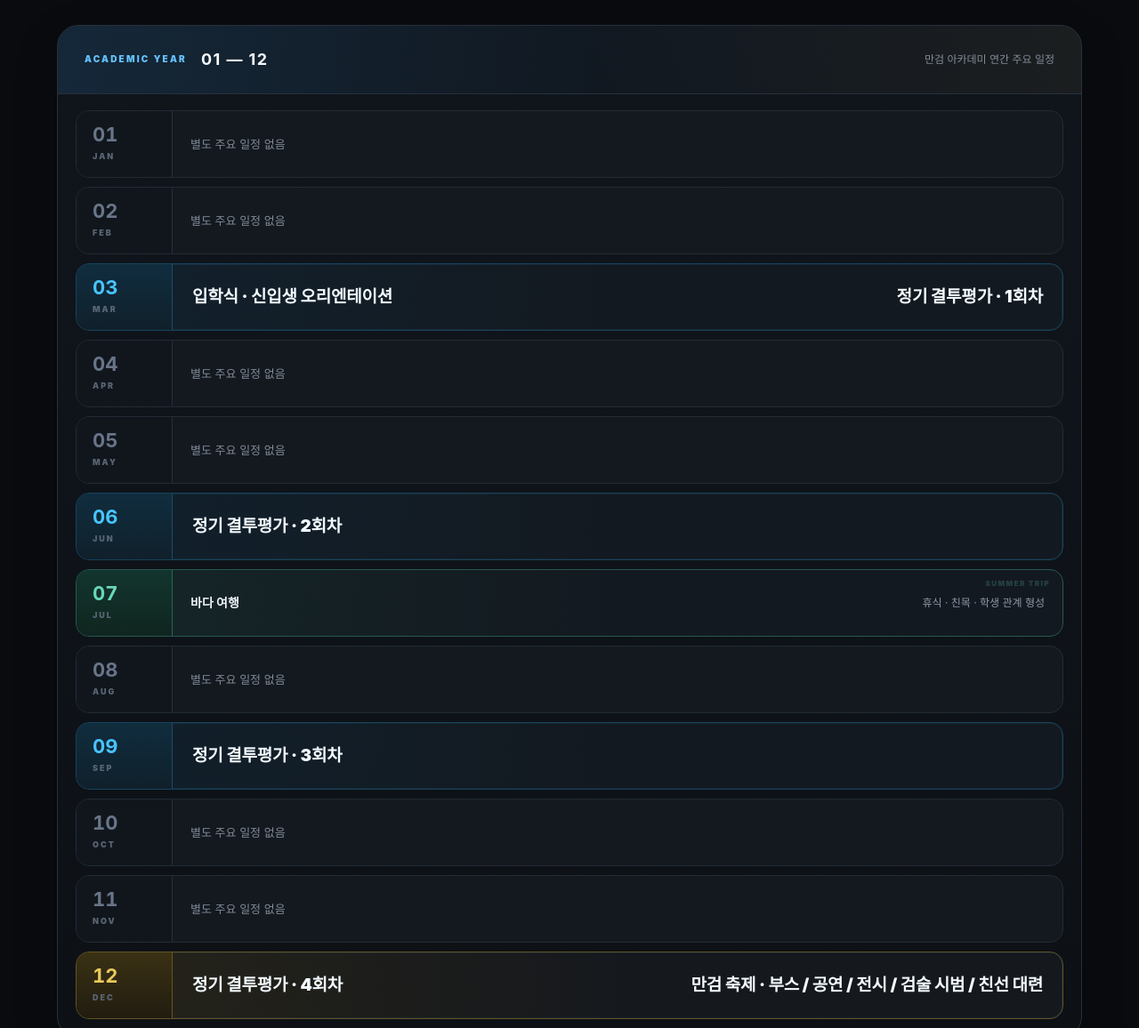
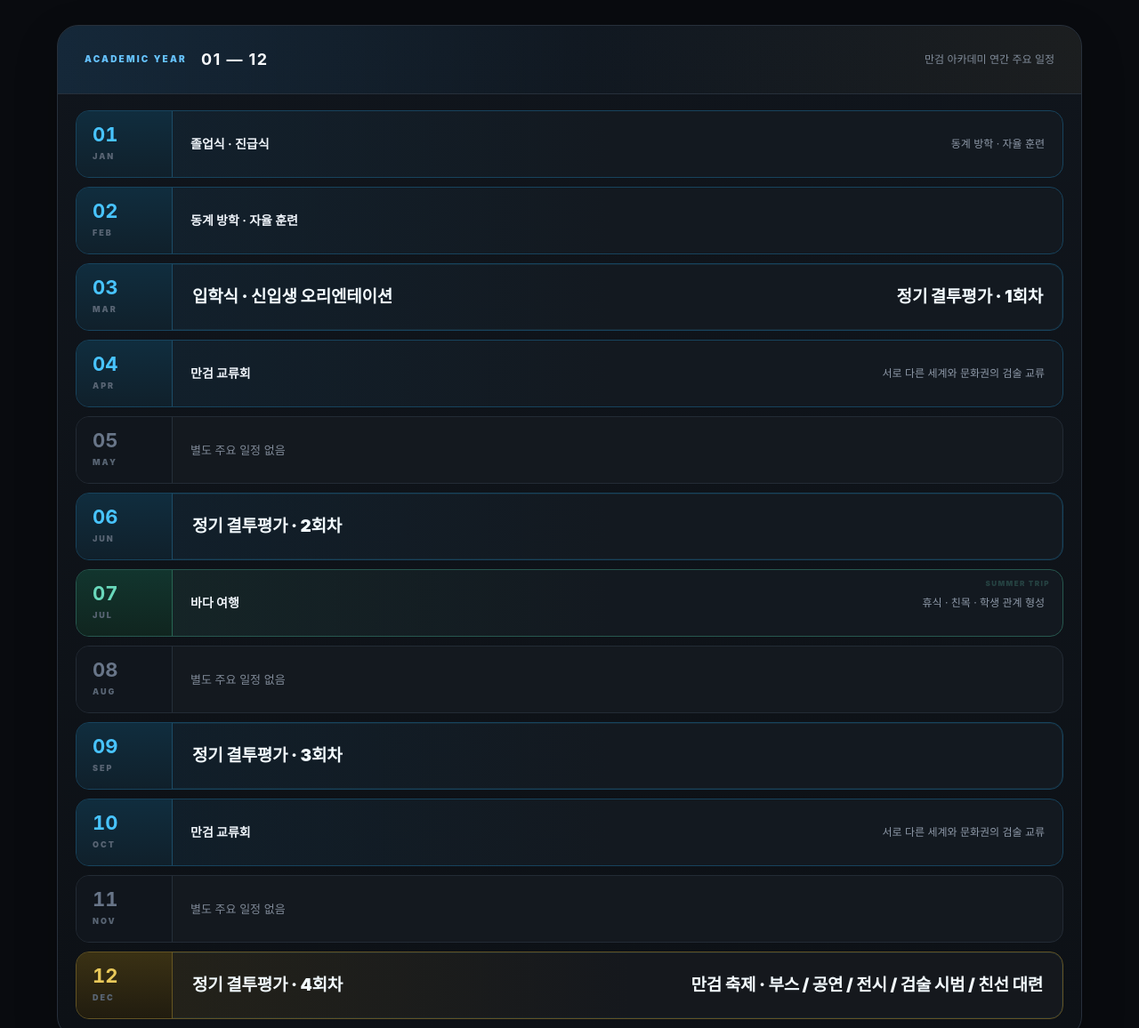
Before and after one commit to namyamnamyam/OneThousand_Sword, a plain HTML site: page index.html in a window 1280 px wide. Shown: the part 1460-2616 px from the top of the page at 89% size. Drawn offline with Linux system fonts and the light colour scheme.

Commit message:
Expand academic calendar and refresh character script

```diff
--- a/index.html
+++ b/index.html
@@ -82,16 +82,16 @@
         </div>
 
         <div class="month-list">
-          <div class="month-row"><div class="month-mark"><b>01</b><span>JAN</span></div><p>별도 주요 일정 없음</p></div>
-          <div class="month-row"><div class="month-mark"><b>02</b><span>FEB</span></div><p>별도 주요 일정 없음</p></div>
+          <div class="month-row major"><div class="month-mark"><b>01</b><span>JAN</span></div><p><strong>졸업식 · 진급식</strong><em>동계 방학 · 자율 훈련</em></p></div>
+          <div class="month-row major"><div class="month-mark"><b>02</b><span>FEB</span></div><p><strong>동계 방학 · 자율 훈련</strong></p></div>
           <div class="month-row major duel"><div class="month-mark"><b>03</b><span>MAR</span></div><p><strong>입학식 · 신입생 오리엔테이션</strong><strong>정기 결투평가 · 1회차</strong></p></div>
-          <div class="month-row"><div class="month-mark"><b>04</b><span>APR</span></div><p>별도 주요 일정 없음</p></div>
+          <div class="month-row major"><div class="month-mark"><b>04</b><span>APR</span></div><p><strong>만검 교류회</strong><em>서로 다른 세계와 문화권의 검술 교류</em></p></div>
           <div class="month-row"><div class="month-mark"><b>05</b><span>MAY</span></div><p>별도 주요 일정 없음</p></div>
           <div class="month-row major duel"><div class="month-mark"><b>06</b><span>JUN</span></div><p><strong>정기 결투평가 · 2회차</strong></p></div>
           <div class="month-row major summer"><div class="month-mark"><b>07</b><span>JUL</span></div><p><strong>바다 여행</strong><em>휴식 · 친목 · 학생 관계 형성</em></p></div>
           <div class="month-row"><div class="month-mark"><b>08</b><span>AUG</span></div><p>별도 주요 일정 없음</p></div>
           <div class="month-row major duel"><div class="month-mark"><b>09</b><span>SEP</span></div><p><strong>정기 결투평가 · 3회차</strong></p></div>
-          <div class="month-row"><div class="month-mark"><b>10</b><span>OCT</span></div><p>별도 주요 일정 없음</p></div>
+          <div class="month-row major"><div class="month-mark"><b>10</b><span>OCT</span></div><p><strong>만검 교류회</strong><em>서로 다른 세계와 문화권의 검술 교류</em></p></div>
           <div class="month-row"><div class="month-mark"><b>11</b><span>NOV</span></div><p>별도 주요 일정 없음</p></div>
           <div class="month-row major festival duel"><div class="month-mark"><b>12</b><span>DEC</span></div><p><strong>정기 결투평가 · 4회차</strong><strong>만검 축제 · 부스 / 공연 / 전시 / 검술 시범 / 친선 대련</strong></p></div>
         </div>
@@ -123,6 +123,6 @@
   </div>
 
   <footer>MANGEOM ACADEMY OFFICIAL · TEN THOUSAND SWORDS</footer>
-  <script src="script.js?v=20260908-3"></script>
+  <script src="script.js?v=20260908-4"></script>
 </body>
 </html>
```
